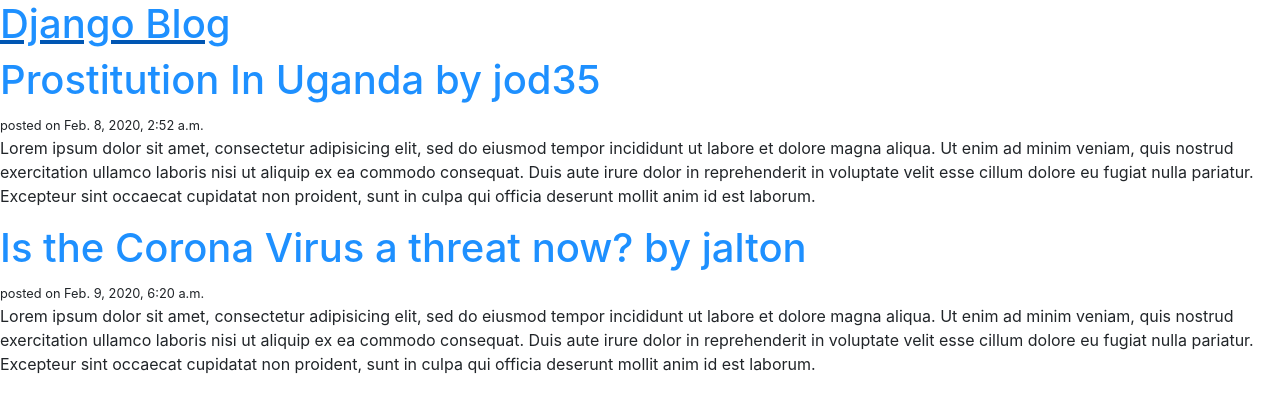
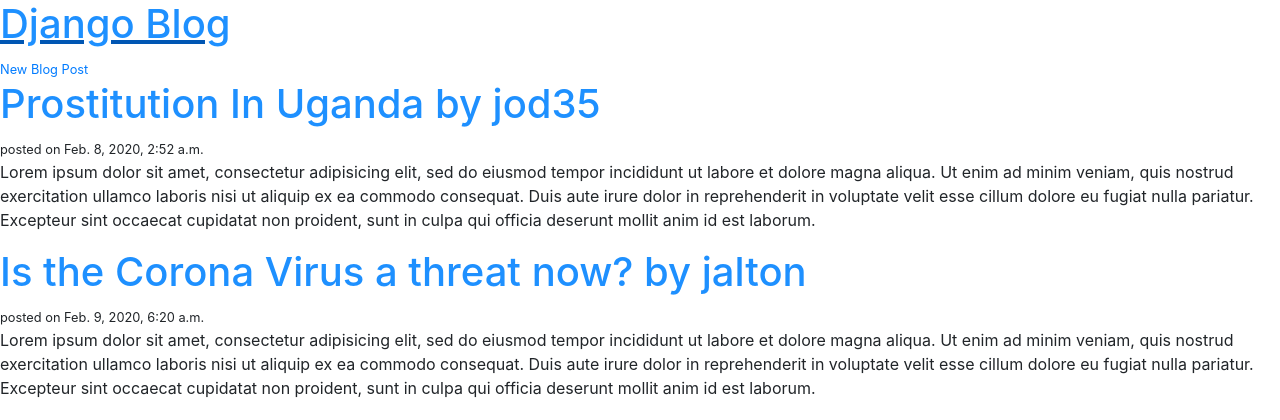
Before and after one commit to jod35/django-for-newbies, a Django app: page / in a window 1280 px wide. Shown: the top 420 px of the page. Run offline with Django 3.2, Linux system fonts and the light colour scheme; data comes from the database, SQL or seed files in the repository; some libraries are stand-ins or nearby versions.

Commit message:
created a page for posting new blog posts

```diff
--- a/blog/templates/blog/base.html
+++ b/blog/templates/blog/base.html
@@ -13,7 +13,10 @@
 
   </head>
   <body>
-    <a href="{% url 'blog_home'%}"><h1>Django Blog</h1></a>
+    <header>
+      <a href="{% url 'blog_home'%}"><h1>Django Blog</h1></a>
+      <a href="{% url 'blog_new'%}"><small>New Blog Post</small></a>
+    </header>
     {% block body%}
     {% endblock body%}
 
--- /dev/null
+++ b/blog/templates/blog/new_post.html
@@ -0,0 +1,3 @@
+{% extends 'blog/base.html'%}
+{% block body%}
+{% endblock body%}
--- a/blog/urls.py
+++ b/blog/urls.py
@@ -2,5 +2,6 @@
 from . import views
 
 urlpatterns=[
+  path('new/',views.create_post,name='blog_new'),
   path('',views.home,name='blog_home'),
 ]
--- a/blog/views.py
+++ b/blog/views.py
@@ -12,3 +12,8 @@
     }
 
     return render(request,'blog/index.html',context)
+
+
+def create_post(request):
+    context={}
+    return render(request,'blog/new_post.html',context)
```
